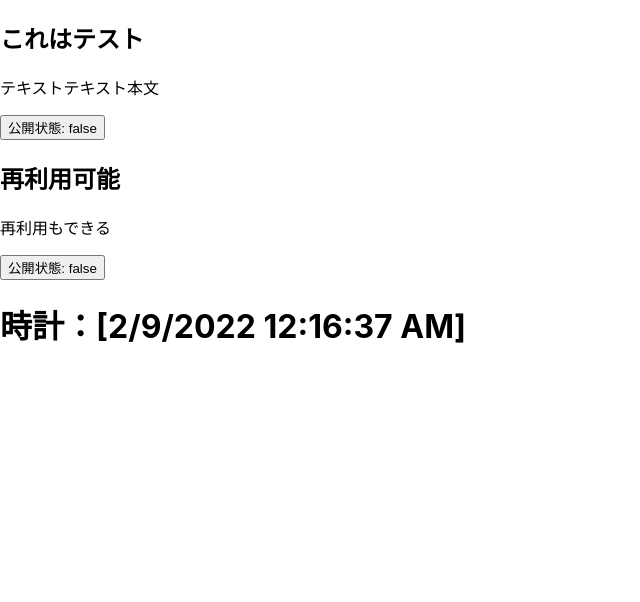
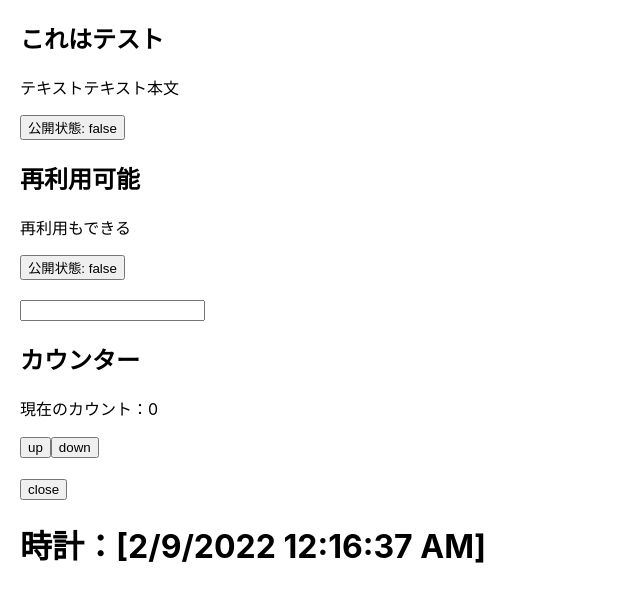
Before and after one commit to nguen1225/react, a React (Create React App) app in the folder react_app/: page / in a window 1280 px wide. Shown: the top 602 px of the page, without its empty margins (0-640 px from the left). Built offline with nearby package versions, Linux system fonts and the light colour scheme.

Commit message:
useStateの使い方

```diff
--- /dev/null
+++ b/react_app/src/components/Counter.jsx
@@ -0,0 +1,28 @@
+import { useState } from "react"
+
+const Counter = () => {
+    const [count,setCount] = useState(0)
+
+    const countUp = () => {
+        setCount(prevState => prevState + 1)
+    }
+
+    const countDown = () => {
+        setCount(prevState => prevState -1)
+    }
+
+    return (
+        <div>
+            <h2>
+                カウンター
+            </h2>
+            <p>
+                現在のカウント：{count}
+            </p>
+            <button onClick={countUp}>up</button>
+            <button onClick={countDown}>down</button>
+        </div>
+    )
+}
+
+export default Counter
--- /dev/null
+++ b/react_app/src/components/TextInput.jsx
@@ -0,0 +1,18 @@
+import { useState } from "react";
+
+const TextInput = () => {
+    const [name, setName] = useState('')
+    const handleName = (event) => {
+        setName(event.target.value)
+    }
+
+    return (
+        <input
+            onChange={(event) => handleName(event)}
+            type={'text'}
+            value={name}
+        />
+    );
+};
+
+export default TextInput;
--- /dev/null
+++ b/react_app/src/components/ToggleButton.jsx
@@ -0,0 +1,19 @@
+import { useState } from "react"
+
+const ToggleButton = () => {
+    const [open, setOpen] = useState(false)
+    const toggle = () => {
+        setOpen(prevState => !prevState)
+    }
+
+    return (
+        <div>
+            <br/>
+            <button onClick={toggle}>
+                {open ? 'open': 'close'}
+            </button>
+        </div>
+    );
+}
+
+export default ToggleButton
--- a/react_app/src/components/entryPoint.js
+++ b/react_app/src/components/entryPoint.js
@@ -3,3 +3,6 @@ export {default as Article} from './Article'
 export {default as Content} from './Content'
 export {default as Title} from './Title'
 export {default as PublishButton} from './PublishButton'
+export {default as TextInput} from './TextInput'
+export {default as Counter} from './Counter'
+export {default as ToggleButton} from './ToggleButton'
--- a/react_app/src/css/index.css
+++ b/react_app/src/css/index.css
@@ -1,5 +1,5 @@
 body {
-  margin: 0;
+  margin: 20px;
   font-family: -apple-system, BlinkMacSystemFont, 'Segoe UI', 'Roboto', 'Oxygen',
     'Ubuntu', 'Cantarell', 'Fira Sans', 'Droid Sans', 'Helvetica Neue',
     sans-serif;
@@ -11,3 +11,7 @@ code {
   font-family: source-code-pro, Menlo, Monaco, Consolas, 'Courier New',
     monospace;
 }
+
+input {
+  margin-top: 20px;
+}
--- a/react_app/src/function/App.js
+++ b/react_app/src/function/App.js
@@ -1,32 +1,11 @@
 import logo from '../img/logo.svg';
 import '../css/App.css';
-import {Article} from '../components/entryPoint';
-
-// function App() {
-//   return (
-//     <div className="App">
-//       <header className="App-header">
-//         <img src={logo} className="App-logo" alt="logo" />
-//         {/* <p>
-//           Edit <code>src/App.js</code> and save to reload.
-//         </p>
-//         <a
-//           className="App-link"
-//           href="https://reactjs.org"
-//           target="_blank"
-//           rel="noopener noreferrer"
-//         >
-//           Learn React
-//         </a> */}
-//         <p>
-//           <strong>
-//             なんとなく入れてみた
-//           </strong>
-//         </p>
-//       </header>
-//     </div>
-//   );
-// }
+import {
+  Article,
+  TextInput,
+  Counter,
+  ToggleButton
+} from '../components/entryPoint';
 
 function App() {
   return (
@@ -40,6 +19,12 @@ function App() {
         title = {'再利用可能'}
         content = {'再利用もできる'}
       />
+
+      <TextInput />
+
+      <Counter />
+
+      <ToggleButton />
     </>
   )
 }
```
Also changed, not shown: react_app/src/function/test.js (+25 -0 lines).
